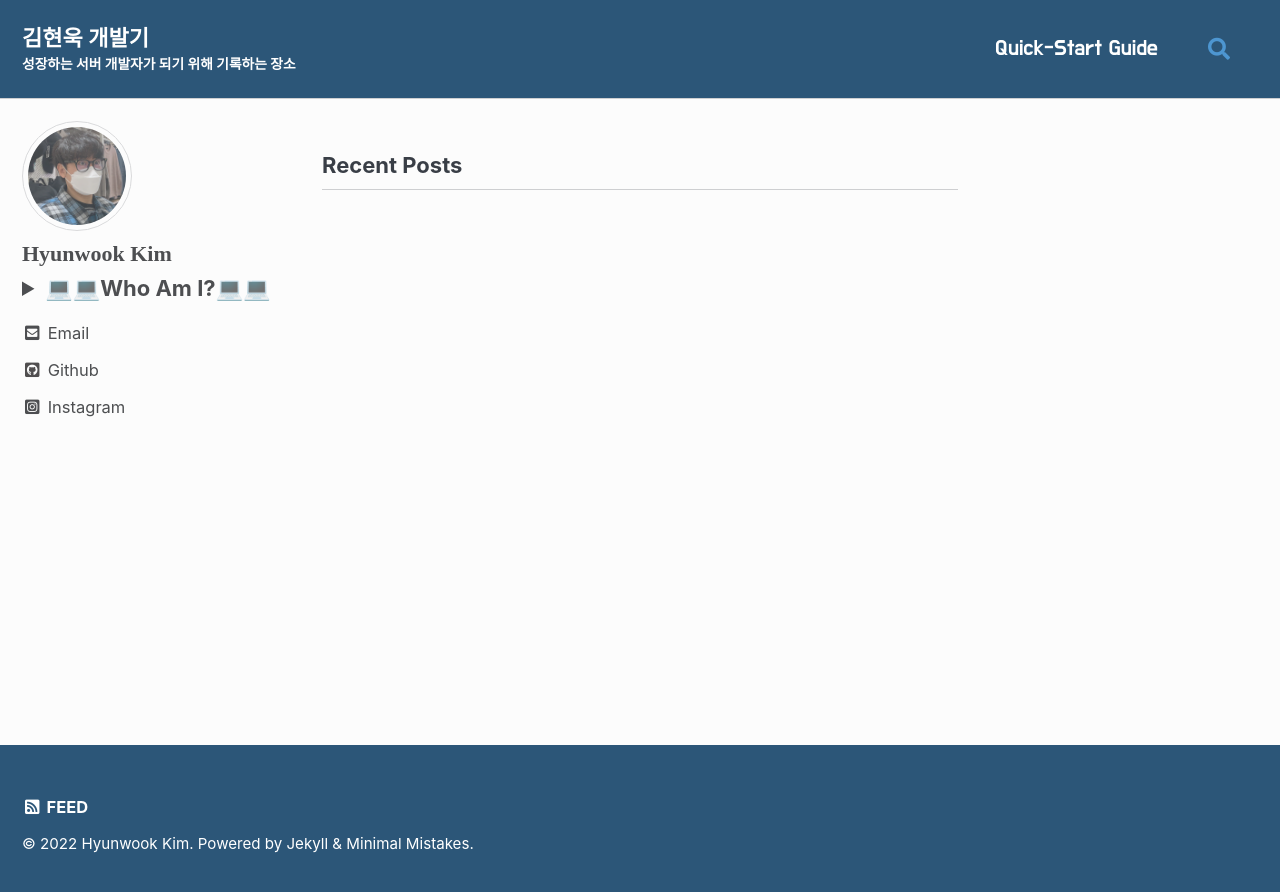
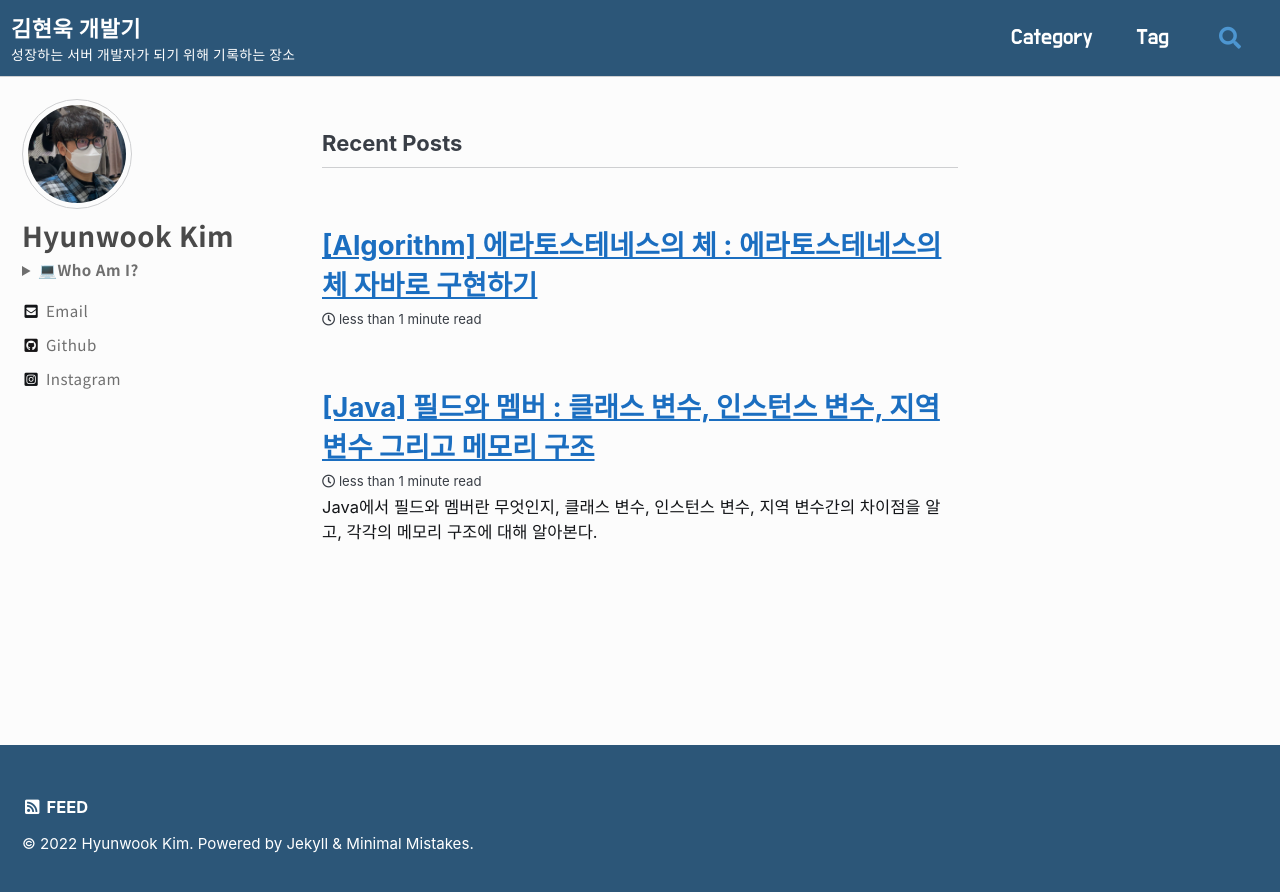
Before and after one commit to oasis791/oasis791.github.io, a Jekyll site: the page built from index.html, in a window 1280 px wide. Shown: the top 892 px of the page. Built offline with Jekyll 4.4.1, drawn with Linux system fonts in a browser that asks for light colours; cached includes are drawn as plain includes; some web fonts are replaced; the list of posts is cut into pages by our own code.

Commit message:
Blog renewal commit

```diff
--- /dev/null
+++ b/CNAME
@@ -0,0 +1 @@
+kimhyunwook.com
--- a/_config.yml
+++ b/_config.yml
@@ -106,7 +106,7 @@ analytics:
 author:
   name             : "Hyunwook Kim"
   avatar           : "/assets/img/logo.png" # path of avatar image, e.g. "/assets/images/bio-photo.jpg"
-  bio              : "<details><summary>💻💻<strong>Who Am I?</strong>💻💻</summary><ul>
+  bio              : "<details><summary>💻<strong>Who Am I?</strong></summary><ul>
   <li>👨🏻‍💻 서버 개발자<sub>(진)</sub></li>
   <li>🏋🏻 신체 건강</li>
   </ul></details>"
--- a/_data/navigation.yml
+++ b/_data/navigation.yml
@@ -1,7 +1,11 @@
 # main links
 main:
-  - title: "Quick-Start Guide"
-    url: https://mmistakes.github.io/minimal-mistakes/docs/quick-start-guide/
+  - title: "Category"
+    url: /categories/
+  - title: "Tag"
+    url: /tags/
+  # - title: "Quick-Start Guide"
+    # url: https://mmistakes.github.io/minimal-mistakes/docs/quick-start-guide/
   # - title: "About"
   #   url: https://mmistakes.github.io/minimal-mistakes/about/
   # - title: "Sample Posts"
--- /dev/null
+++ b/_posts/Algorithm/2022-07-10-sieve-of-Eratosthenes.md
@@ -0,0 +1,17 @@
+---
+title: "[Algorithm] 에라토스테네스의 체 : 에라토스테네스의 체 자바로 구현하기"
+categories:
+  - Algorithm
+tags:
+  - Java
+  - Algorithm
+---
+
+>
+
+# [0] 에라토스테네스의 체란?
+![sieveOfEratosthenes]({{site.url}}{{site.baseurl}}/assets/img/algorithm/Sieve_of_Eratosthenes_animation.gif)
+
+{% highlight java linenos %}
+
+{% endhighlight %}
--- /dev/null
+++ b/_posts/Java/2022-07-08-variables.md
@@ -0,0 +1,18 @@
+---
+title: "[Java] 필드와 멤버 : 클래스 변수, 인스턴스 변수, 지역 변수 그리고 메모리 구조"
+categories:
+  - Java
+tags:
+  - Java
+  - OOP
+---
+
+> Java에서 필드와 멤버란 무엇인지, 클래스 변수, 인스턴스 변수, 지역 변수간의 차이점을 알고, 각각의 메모리 구조에 대해 알아본다.
+
+# [1] 필드와 멤버란?
+>
+- 필드 :
+
+{% highlight java linenos %}
+
+{% endhighlight %}
--- a/_sass/minimal-mistakes/_buttons.scss
+++ b/_sass/minimal-mistakes/_buttons.scss
@@ -10,6 +10,7 @@
   /* default */
   display: inline-block;
   margin-bottom: 0.25em;
+  margin-right: 0.25rem;
   padding: 0.5em 1em;
   font-family: $sans-serif;
   font-size: $type-size-6;
--- a/_sass/minimal-mistakes/_masthead.scss
+++ b/_sass/minimal-mistakes/_masthead.scss
@@ -15,7 +15,7 @@
     @include clearfix;
     margin-left: auto;
     margin-right: auto;
-    padding: 1em;
+    padding: 0.5em;
     max-width: 100%;
     display: -webkit-box;
     display: -ms-flexbox;
@@ -49,6 +49,8 @@
   display: flex;
   -ms-flex-item-align: center;
   align-self: center;
+  font-family: $noto-sans;
+  letter-spacing: 0.5px;
   font-weight: bold;
   // z-index: 20;
 }
@@ -56,6 +58,7 @@
 .site-subtitle {
   display: block;
   font-size: $type-size-8;
+  font-weight: 400;
 }
 
 .masthead__menu {
@@ -82,6 +85,7 @@
 }
 
 .masthead__menu-item {
+  font-family: $do-hyeon;
   display: block;
   list-style-type: none;
   white-space: nowrap;
--- a/_sass/minimal-mistakes/_page.scss
+++ b/_sass/minimal-mistakes/_page.scss
@@ -71,6 +71,7 @@ body {
 .page__title {
   margin-top: 0;
   line-height: 1;
+  // font-family: ;
 
   a {
     color: $text-color;
--- a/_sass/minimal-mistakes/_sidebar.scss
+++ b/_sass/minimal-mistakes/_sidebar.scss
@@ -19,13 +19,13 @@
   @include breakpoint($large) {
     float: left;
     width: calc(#{$right-sidebar-width-narrow} - 1em);
-    opacity: 0.75;
-    -webkit-transition: opacity 0.2s ease-in-out;
-    transition: opacity 0.2s ease-in-out;
+    // opacity: 0.75;
+    // -webkit-transition: opacity 0.2s ease-in-out;
+    // transition: opacity 0.2s ease-in-out;
 
-    &:hover {
-      opacity: 1;
-    }
+    // &:hover {
+    //   opacity: 1;
+    // }
 
     &.sticky {
       overflow-y: auto;
@@ -56,9 +56,9 @@
 
   p,
   li {
-    font-family: $sans-serif;
-    font-size: $type-size-6;
+    font-size: .6875rem;
     line-height: 1.5;
+    font-family: $noto-sans;
   }
 
   img {
@@ -150,6 +150,7 @@
   padding-left: 15px;
   padding-right: 25px;
   line-height: 1;
+  color : rgb(111, 111, 111);
 
   @include breakpoint($large) {
     display: block;
@@ -166,41 +167,34 @@
 
 .author__name {
   margin: 0;
+  letter-spacing: 0.5px;
+  color:rgb(74, 74, 74);
   @include breakpoint($large) {
     margin-top: 10px;
     margin-bottom: 10px;
   }
 }
 .sidebar .author__name {
-  font-family:'GongGothicMedium';
-  font-size: $type-size-5;
+  font-family: $noto-sans;
+  font-size: $type-size-4;
 }
 
-.site-title{
-  // font-size: $type-size-1;
-  font-family: 'GongGothicBold';
-}
-
-.site-subtitle{
-  font-family: 'GongGothicLight';
-}
 .author__bio {
   margin: 0;
-
+  letter-spacing: 0.5px;
+  font-family: $noto-sans;
+  font-weight: 300;
+  font-size: $type-size-7;
   @include breakpoint($large) {
     margin-top: 10px;
     margin-bottom: 20px;
   }
 }
 
-li{
-  font-family: $do-hyeon;
-}
-
 .author__urls-wrapper {
   position: relative;
-  display: table-cell;
-  vertical-align: middle;
+  display: block;
+  // vertical-align: middle;
   font-family: $sans-serif;
   z-index: 20;
   cursor: pointer;
@@ -212,6 +206,8 @@ li{
   }
 
   .author__urls {
+    color : rgb(111, 111, 111);
+    letter-spacing: 0.5px;
     span.label {
       padding-left: 5px;
     }
@@ -224,6 +220,7 @@ li{
   button {
     position: relative;
     margin-bottom: 0;
+    float: right;
 
     &:before {
       @supports (pointer-events: none) {
@@ -311,6 +308,7 @@ li{
   }
 
   ul {
+    font-family: $noto-sans;
     padding: 10px;
     list-style-type: none;
   }
```
Also changed, not shown: _pages/category_archive.md (added, +6 -0 lines), _pages/tags_archive.md (added, +6 -0 lines), package.json (added, +35 -0 lines), assets/img/algorithm/Sieve_of_Eratosthenes_animation.gif (added), 1 other file.
